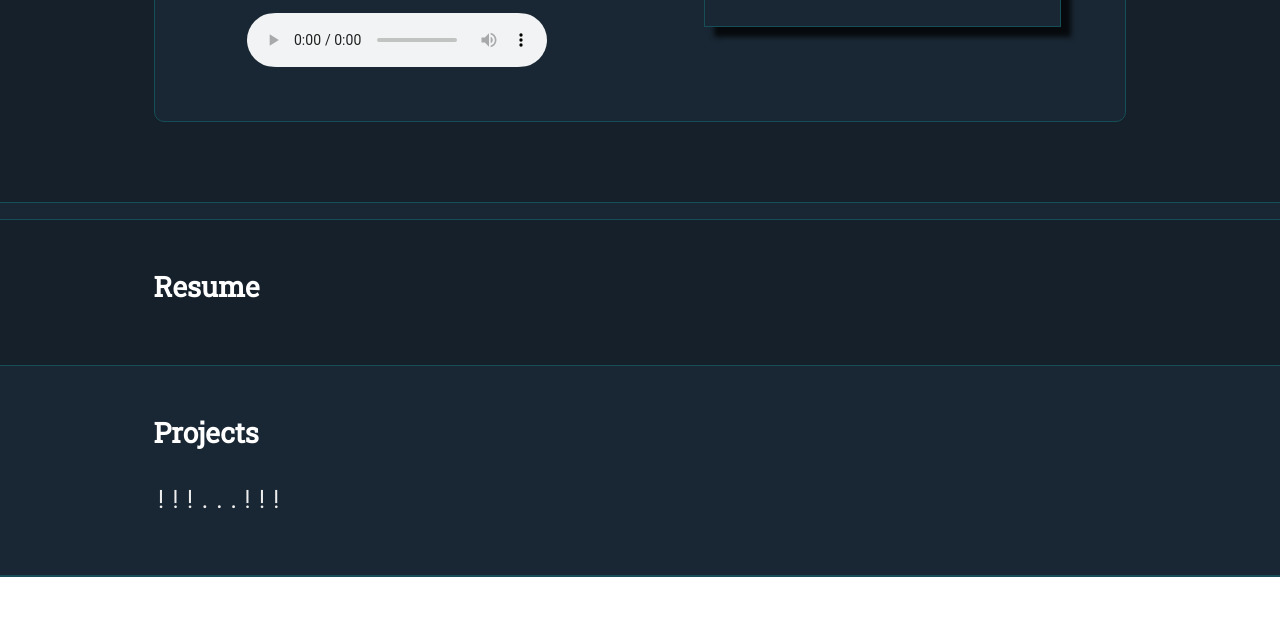
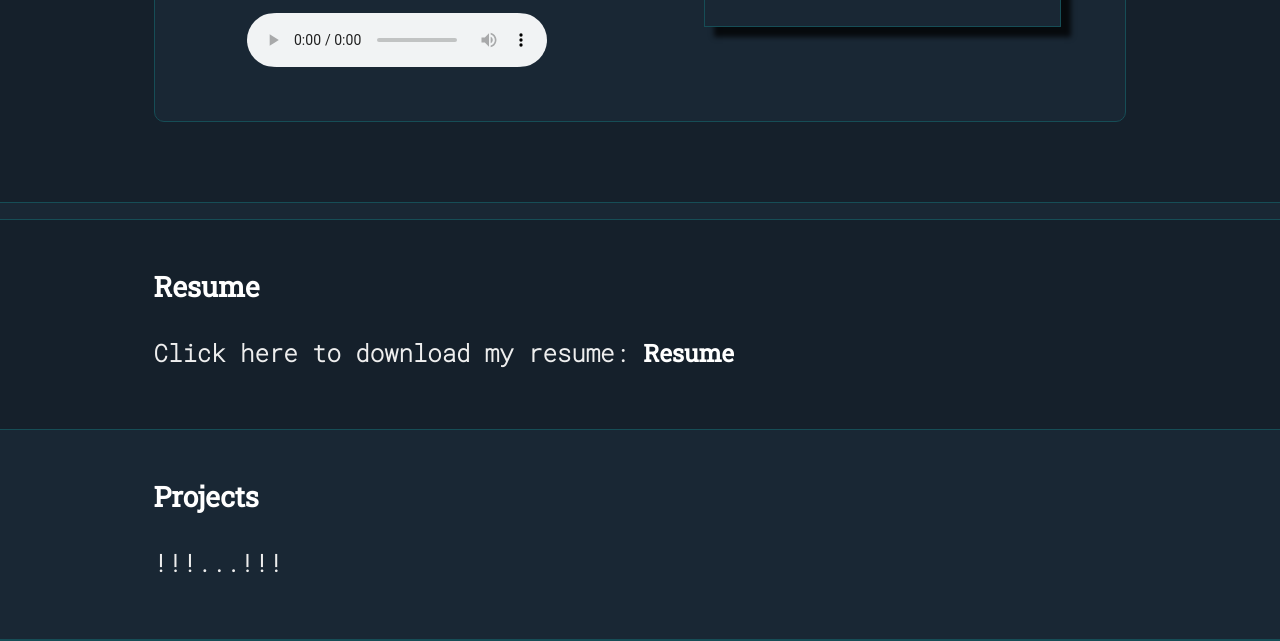
Before and after one commit to SHIKHAR-Bajpai/shikhar, a plain HTML site: page index.html in a window 1280 px wide. Shown: the part 720-1361 px from the top of the page. Before the commit the page ends 1297 px from the top, so only its background shows below. Drawn offline with Linux system fonts and the light colour scheme; no server answers.

Commit message:
Update index.html

```diff
--- a/index.html
+++ b/index.html
@@ -144,7 +144,7 @@
                             <h3 id="resume">Resume</h3>
                         </div>
                         <div>
-                            <!-- <h4><p>Click here to download my resume: <a href="images/Resume(Updated)1.pdf" target="_blank"><strong>Resume</strong></p></a></h4> -->
+                            <h4><p>Click here to download my resume: <a href="images/Resume(Updated).pdf" target="_blank"><strong>Resume</strong></p></a></h4>
                         </div>
                     </div>
                 </div>
```
